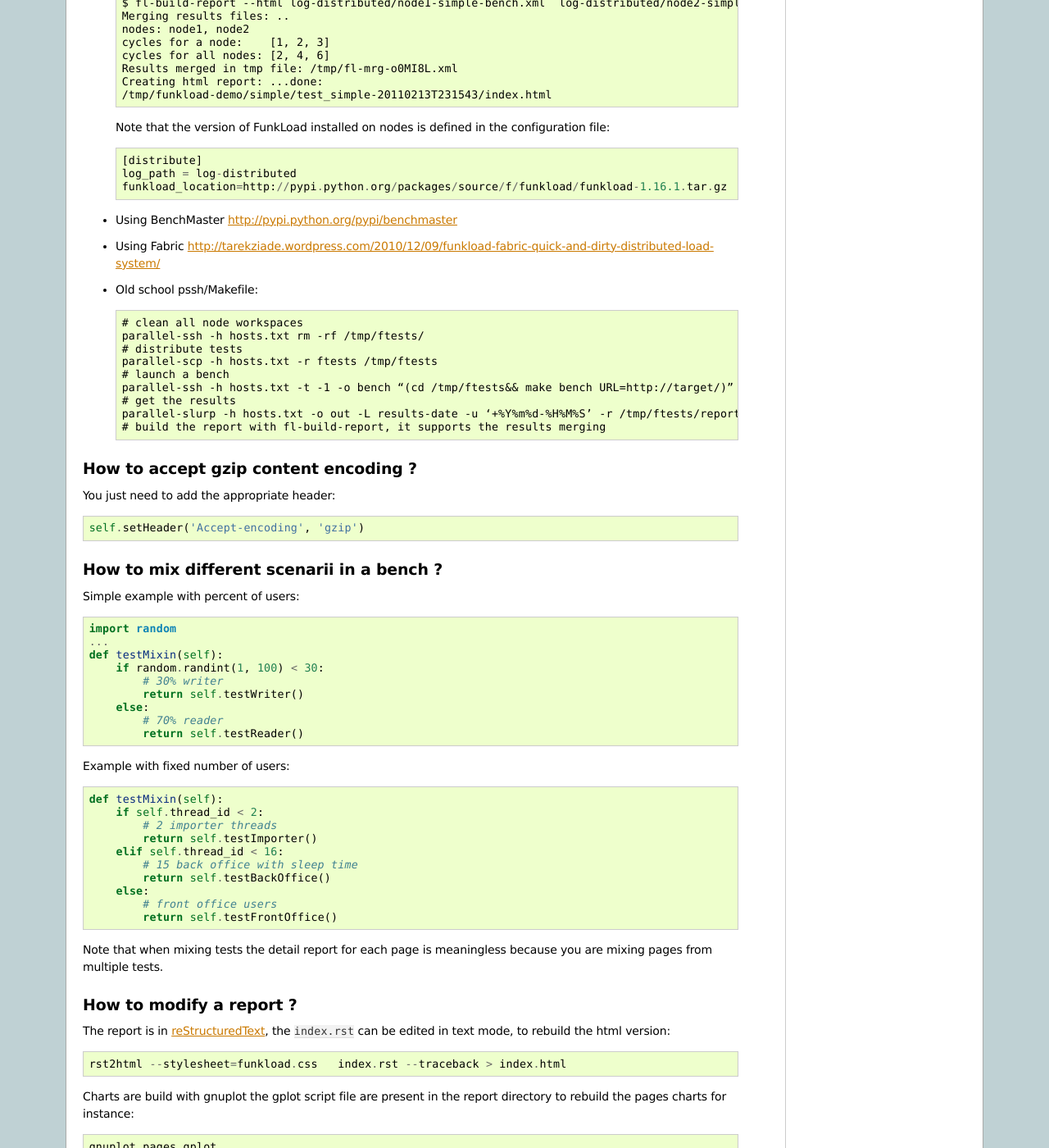
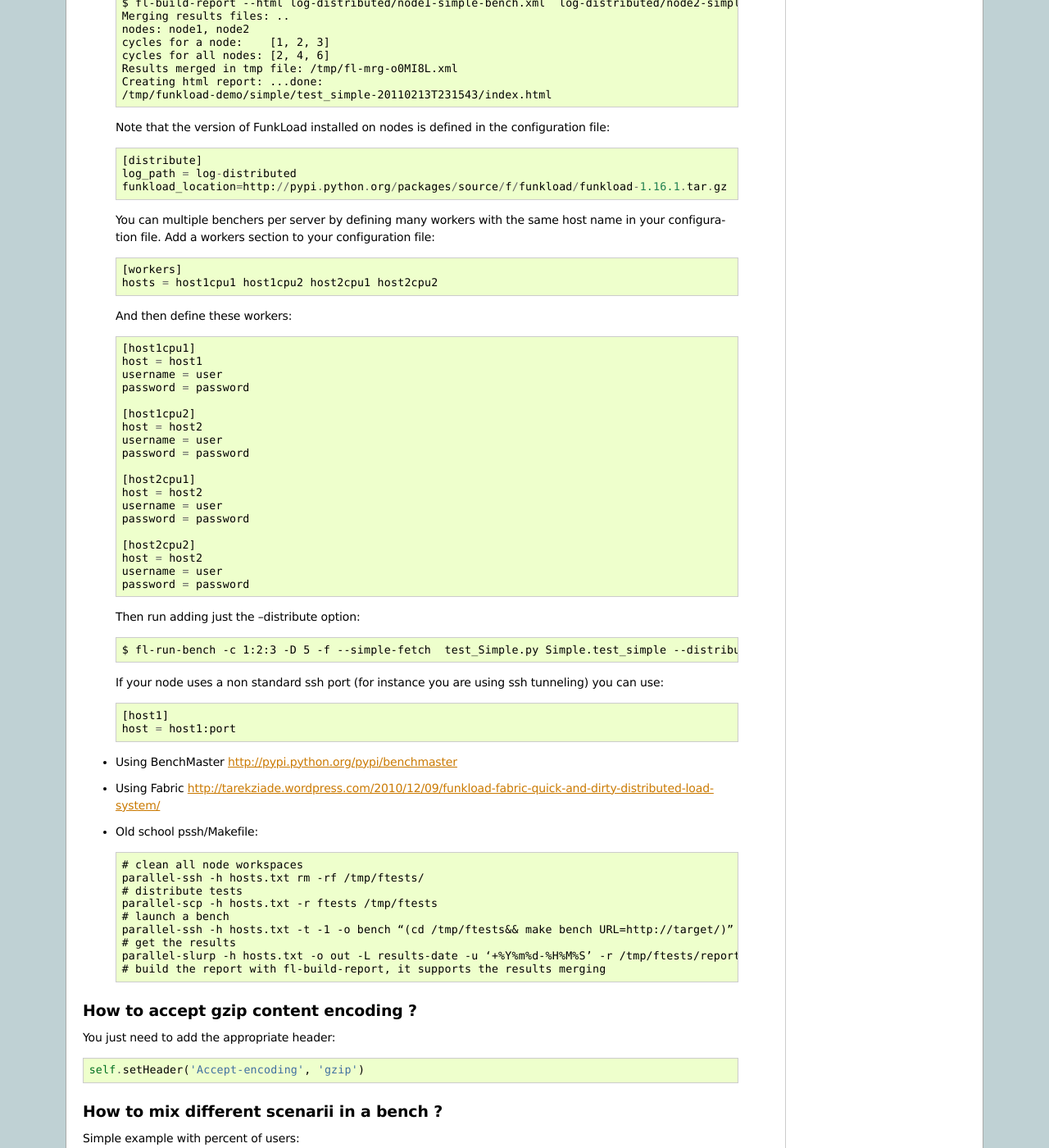
Before and after one commit to nuxeo/FunkLoad, a Sphinx documentation site: the page built from doc/source/faq.rst, in a window 1280 px wide and 1400 px high, scrolled down 2327 px. Shown: the whole window at 82% size. Built offline with Sphinx 7.4.7, drawn with Linux system fonts in a browser that asks for light colours.

Commit message:
added documentation for multi benchers and monitors per server

```diff
--- a/doc/source/faq.rst
+++ b/doc/source/faq.rst
@@ -169,6 +169,42 @@ There are many ways:
      log_path = log-distributed
      funkload_location=http://pypi.python.org/packages/source/f/funkload/funkload-1.16.1.tar.gz
 
+  You can multiple benchers per server by defining many workers with the same host
+  name in your configuration file. Add a workers section to your configuration file::
+
+      [workers]
+      hosts = host1cpu1 host1cpu2 host2cpu1 host2cpu2
+
+  And then define these workers::
+
+      [host1cpu1]
+      host = host1
+      username = user
+      password = password
+
+      [host1cpu2]
+      host = host2
+      username = user
+      password = password
+
+      [host2cpu1]
+      host = host2
+      username = user
+      password = password
+
+      [host2cpu2]
+      host = host2
+      username = user
+      password = password
+
+  Then run adding just the --distribute option::
+
+      $ fl-run-bench -c 1:2:3 -D 5 -f --simple-fetch  test_Simple.py Simple.test_simple --distribute -u http://target/
+
+  If your node uses a non standard ssh port (for instance you are using ssh tunneling) you can use::
+
+      [host1]
+      host = host1:port
 
 * Using BenchMaster http://pypi.python.org/pypi/benchmaster
 
```
Also changed, not shown: doc/source/monitoring.rst (+9 -0 lines), 1 other file.
